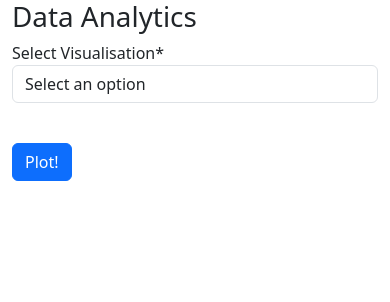
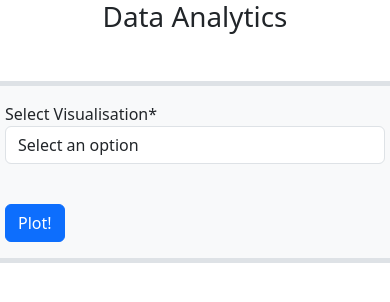
Before and after one commit to adityaraute/Therminer-Assignment, a Flask app: page / in a window 390 px wide. Shown: the top 302 px of the page. Run offline with Flask 3, Linux system fonts and the light colour scheme.

Commit message:
Add borders to form

```diff
--- a/templates/index.html
+++ b/templates/index.html
@@ -1,9 +1,11 @@
 {% extends "base.html" %}
 {% block contentbody %}
 
-<div class = "container">
-  <h1>Data Analytics</h1>
-  <form method = "POST" id="main-form">
+<h1 class="text-center mb-5">Data Analytics</h1>
+
+<div class = "row">
+  <div class="col-md-2"></div>
+  <form method = "POST" id="main-form" class = "container bg-light col-md-7 py-3 border border-5">
 
     {# Dropdown #}
         <div class="form-group row justify-content-center">
@@ -52,11 +54,12 @@
       </div>
     </div>
   </form>
+  <div class="col-md-2"></div>
 </div>
 
 {% if dashboard %}
 
-    <div class="container border border-3 mt-5 mb-5">
+<div class="container border border-3 my-5">
   <h6 class="text-center underline display-6">Plotly Visualisation</h6>
   <div id="chart" style="width: 100%; height: 500px;" class = "chart"></div>
 
```
Lines whose indentation alone changed are shown as unchanged.
